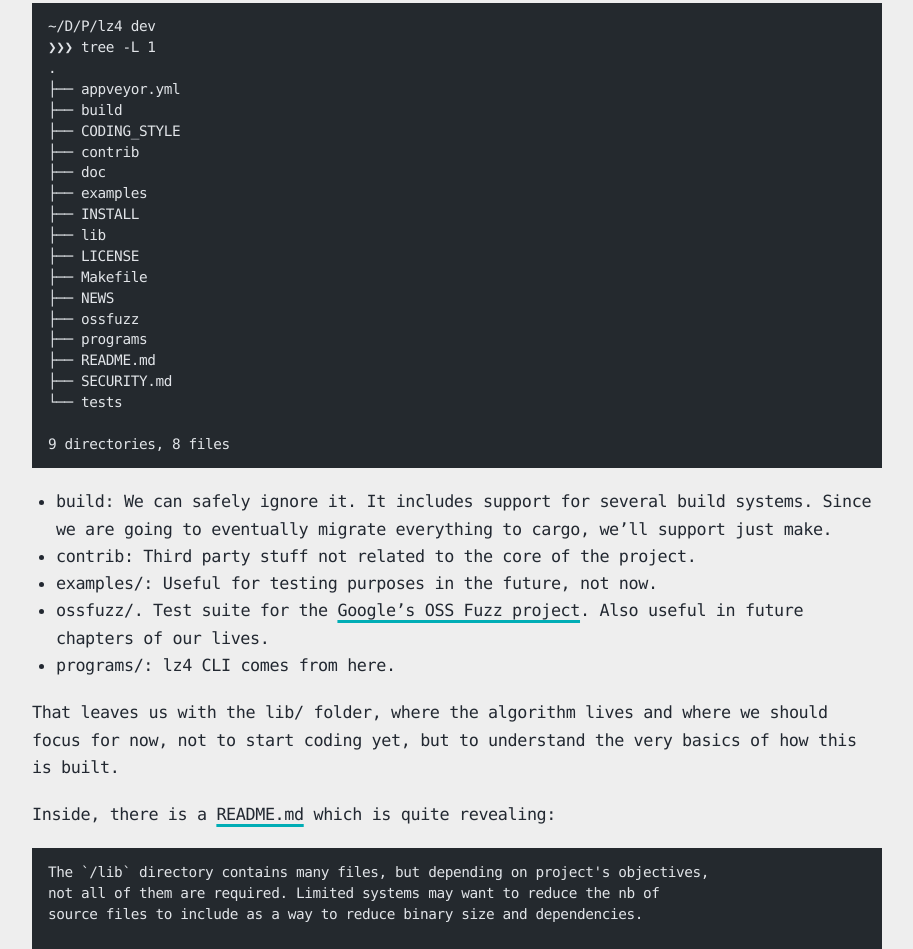
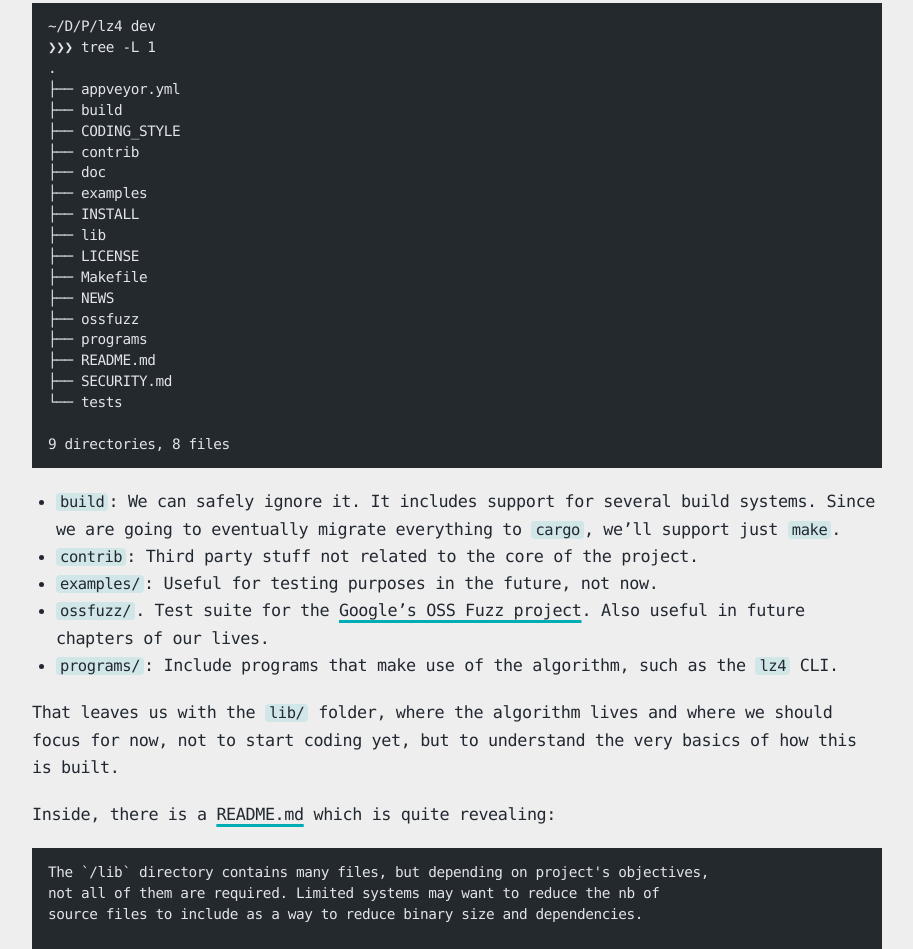
Before and after one commit to SharliBeicon/sharlibeicon.github.io, an Astro site: page /blog/lz4-devlog0 in a window 1280 px wide. Shown: the part 1851-2800 px from the top of the page, without its empty margins (183-1096 px from the left). Built offline with nearby package versions, Linux system fonts and the light colour scheme; Astro itself is replaced by a stand-in of ours; some packages are replaced by stand-ins of ours; code samples lack their colours; a web font is replaced by a local one.

Commit message:
devlog #0 100%

````diff
--- a/src/content/blog/lz4-devlog0.md
+++ b/src/content/blog/lz4-devlog0.md
@@ -25,7 +25,7 @@ This project is not just about writing Rust code. It is about C, ABIs, build
 systems, interoperability, memory layouts, and optimizations while keeping an
 eye on possible regressions.
 
-## Project choice
+## Target choice
 
 Ok, we know what we want to do. The next question is: what is our target? Since
 the main purpose of this project is learning, we don't need to find a project
@@ -105,7 +105,8 @@ Now let's inspect the surface and see if we can find a good starting point:
 - `ossfuzz/`. Test suite for the
   [Google's OSS Fuzz project](https://github.com/google/oss-fuzz). Also useful
   in future chapters of our lives.
-- `programs/`: `lz4` CLI comes from here.
+- `programs/`: Include programs that make use of the algorithm, such as the
+  `lz4` CLI.
 
 That leaves us with the `lib/` folder, where the algorithm lives and where we
 should focus for now, not to start coding yet, but to understand the very basics
@@ -157,9 +158,6 @@ LZ4LIB_API int LZ4_compress_default(const char* src, char* dst, int srcSize, int
  */
 LZ4LIB_API int LZ4_decompress_safe (const char* src, char* dst, int compressedSize, int dstCapacity);
 ```
-
-Aha! Functions for compressing and decompressing strings (`const char *`) inside
-a compression algorithm implementation. Seems reasonable.
 
 Let's dive deep into the compression one. Exploring that one will give us the
 needed context on the types, structures, and helpers that power the compression
@@ -368,8 +366,8 @@ Let's try a `make test` to see if everything works as expected:
 Well, it definitely runs!
 
 And it think that's enough for devlog #0: we have not rewritten the compressor,
-we have not won any benchmarks; but we do have a very important part done: a Rust
-crate compiled by Cargo, linked into the C library, and callable from the
+we have not won any benchmarks; but we do have a very important part done: a
+Rust crate compiled by Cargo, linked into the C library, and callable from the
 existing codebase without breaking the build.
 
 From here on, things get more interesting.
--- a/src/styles/global.css
+++ b/src/styles/global.css
@@ -107,6 +107,12 @@
 
   .blog-content a {
     @apply underline decoration-[color:var(--color-accent)] decoration-[3px] underline-offset-4 transition-colors hover:text-[color:var(--color-accent)];
+  }
+
+  .blog-content :not(pre) > code {
+    @apply rounded px-1;
+    background-color: color-mix(in srgb, var(--color-accent) 12%, transparent);
+    font-size: 0.92em;
   }
 
   .blog-content h2,
````
